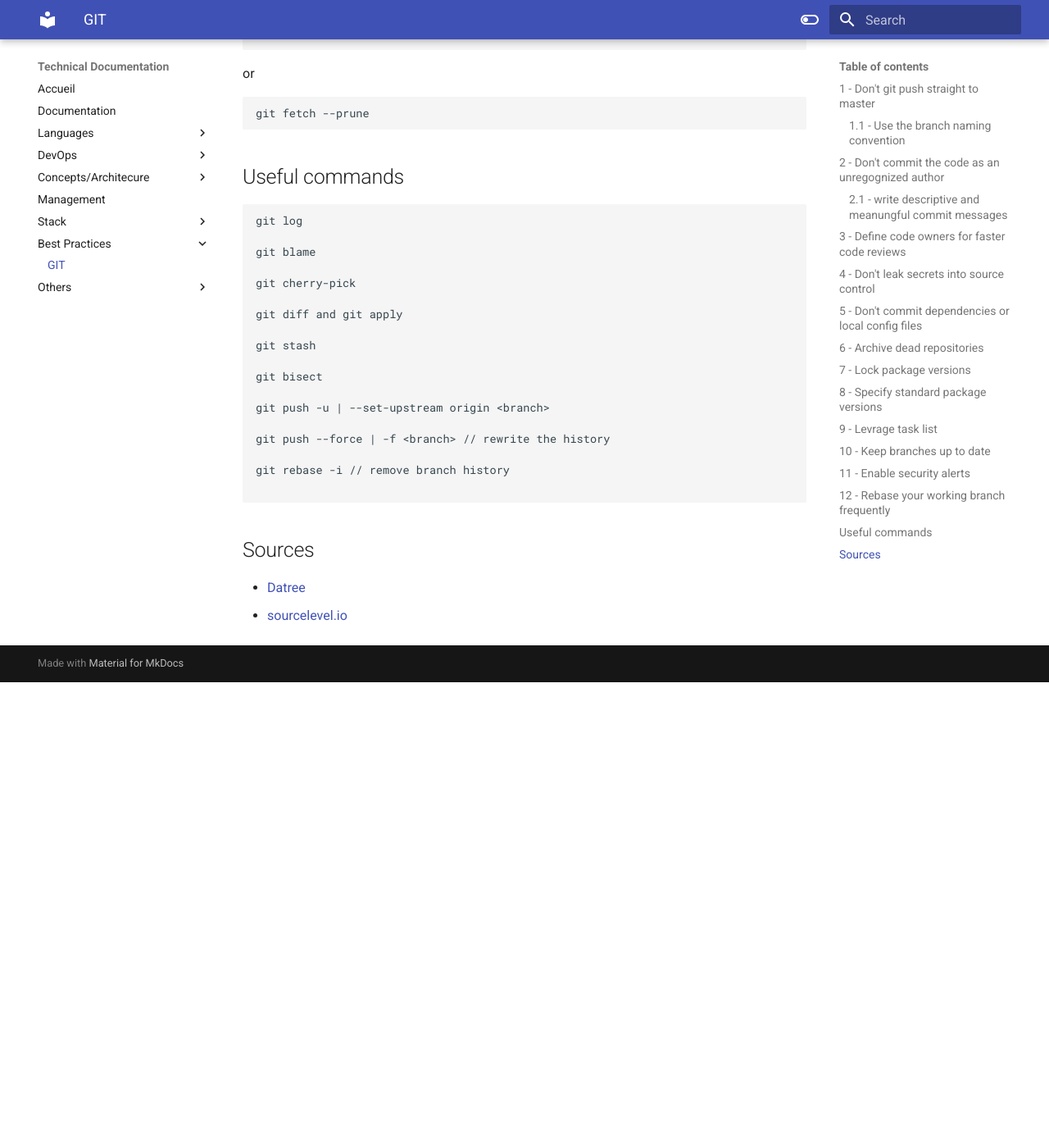
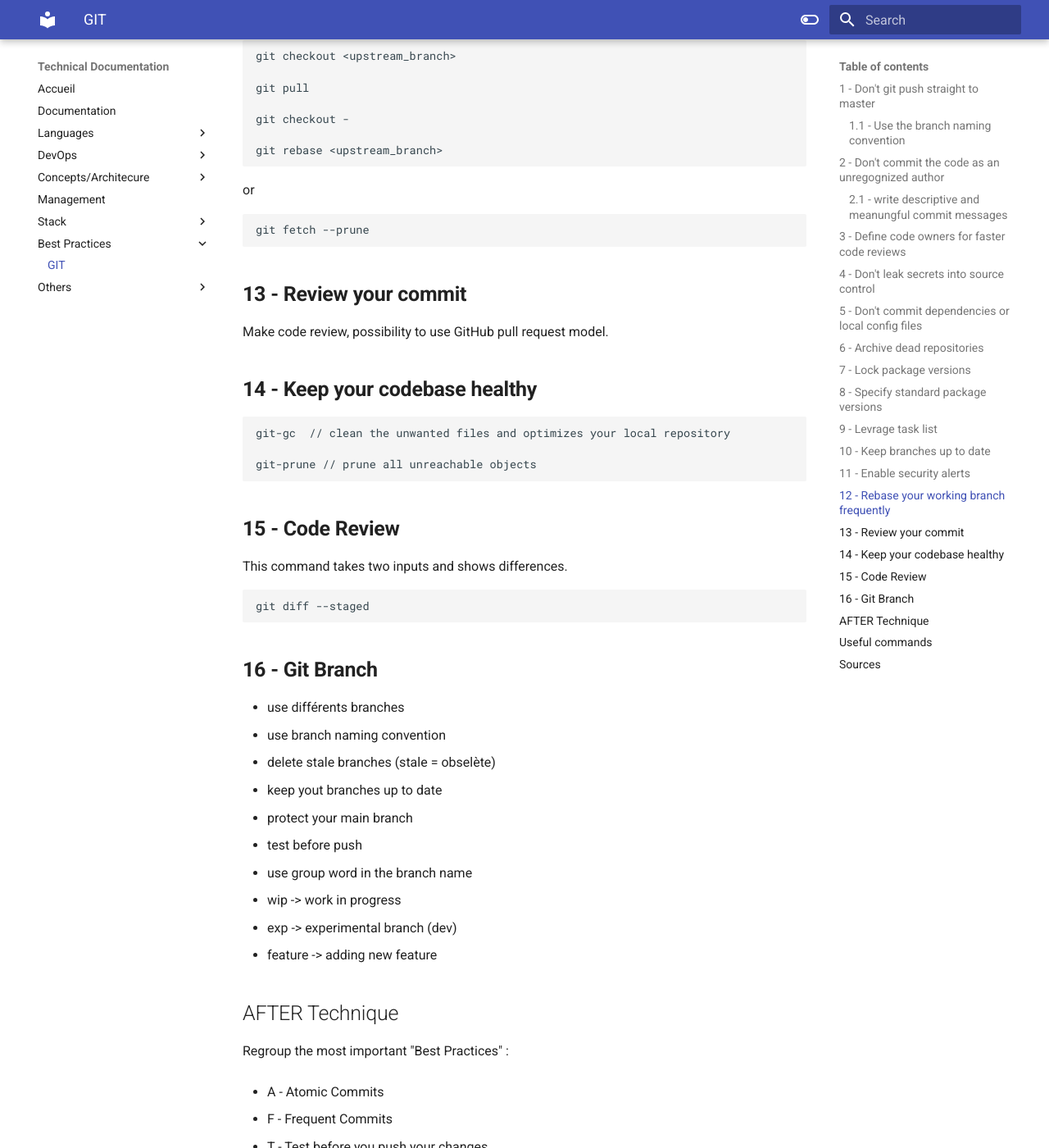
Before and after one commit to AnneLaure57/doc, an MkDocs documentation site: the page built from docs/BestPractices/bestPracticesGit.md, in a window 1280 px wide and 1400 px high, scrolled down 4092 px. Shown: the whole window at 82% size. Built offline with MkDocs 1.6.1 and Material for MkDocs 9.7.7, drawn with Linux system fonts in a browser that asks for light colours; before the commit the page ends 4924 px from its top, so only the background shows below that; some of the changed text lies outside the part shown.

Commit message:
Feat : close Git part

````diff
--- a/docs/BestPractices/bestPracticesGit.md
+++ b/docs/BestPractices/bestPracticesGit.md
@@ -27,7 +25,10 @@ git checkout - //switch back to the previous branch
 
 [![Generic badge](https://badges.aleen42.com/src/github.svg)](https://nvie.com/posts/a-successful-git-branching-model/)
 
-
+* Use separators like - or _ when you creat a new branch
+* Don't use only numbers
+* Avoid too long names
+* Avoid the use of all naming conventions
 ## **2 - Don't commit the code as an unregognized author**
 
 Description :
@@ -45,6 +46,8 @@ git blame <file>
 Apply the **SOLID** concept -> S -> Single Responsibility Principle.
 
 push the least amount of lines thaht make sens together.
+
+Make atomic commit. An Anatomic commit = one commit for one change.
 
 ## **3 - Define code owners for faster code reviews**
 
@@ -105,9 +108,57 @@ git rebase <upstream_branch>
 ```
 
 or
+
 ```
 git fetch --prune
 ```
+
+## **13 - Review your commit**
+
+Make code review, possibility to use GitHub pull request model.
+
+## **14 - Keep your codebase healthy**
+
+```
+git-gc  // clean the unwanted files and optimizes your local repository
+
+git-prune // prune all unreachable objects
+```
+
+## **15 - Code Review**
+
+This command takes two inputs and shows differences.
+
+```
+git diff --staged
+```
+
+## **16 - Git Branch**
+
+* use différents branches
+* use branch naming convention
+* delete stale branches (stale = obselète)
+* keep yout branches up to date
+* protect your main branch
+* test before push
+* use group word in the branch name
+  * wip -> work in progress
+  * exp -> experimental branch (dev)
+  * feature -> adding new feature
+
+## AFTER Technique
+
+Regroup the most important "Best Practices" :
+
+* A - Atomic Commits
+
+* F - Frequent Commits
+
+* T - Test before you push your changes
+
+* E - Enforce standards
+
+* R - Refactoring is not a new feature
 
 ## Useful commands
 
--- a/mkdocs.yml
+++ b/mkdocs.yml
@@ -45,10 +45,10 @@ nav:
         - 'PHP':
             - 'Introduction' : 'indexPHP.md'
     - 'DevOps':
-        - 'Docker': indexDocker.md
-        - 'Heroku': indexHeroku.md
-        - 'Dokku': indexDokku.md
-        - 'OpenShift': indexOpenShift.md
+        - 'Docker': DevOps/indexDocker.md
+        - 'Heroku': DevOps/indexHeroku.md
+        - 'Dokku': DevOps/indexDokku.md
+        - 'OpenShift': DevOps/indexOpenShift.md
     - 'Concepts/Architecure':
         - 'API':
             - 'API REST': indexAPIREST.md
````
Also changed, not shown: other parts of docs/BestPractices/bestPracticesGit.md (+5 -4 lines), docs/DevOps/indexDokku.md (renamed from docs/indexDokku.md), docs/DevOps/indexHeroku.md (renamed from docs/indexHeroku.md), docs/IndexNodeJS.md (renamed from docs/#Index NodeJS.md).
